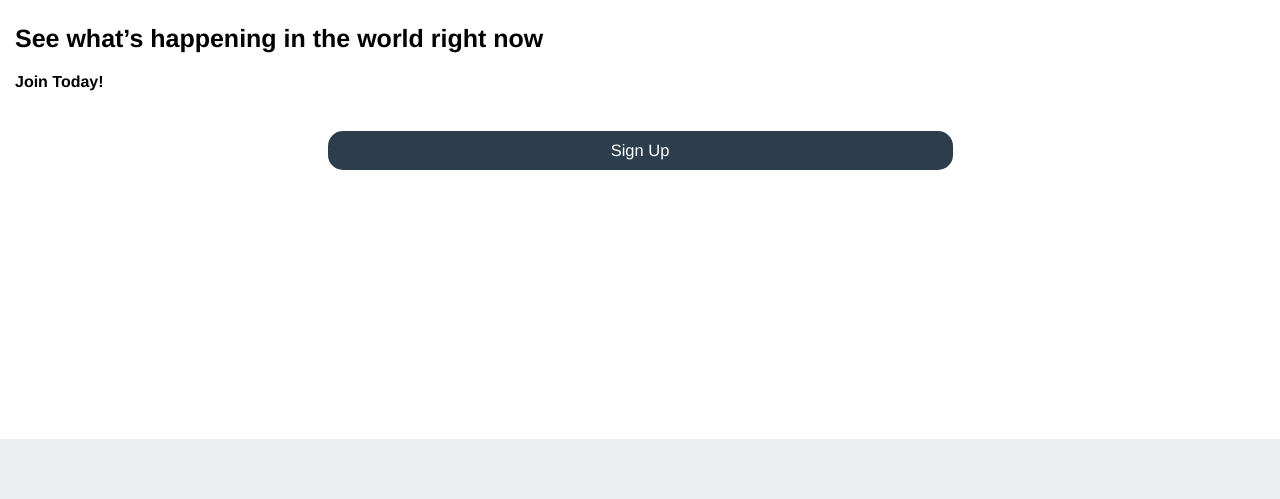
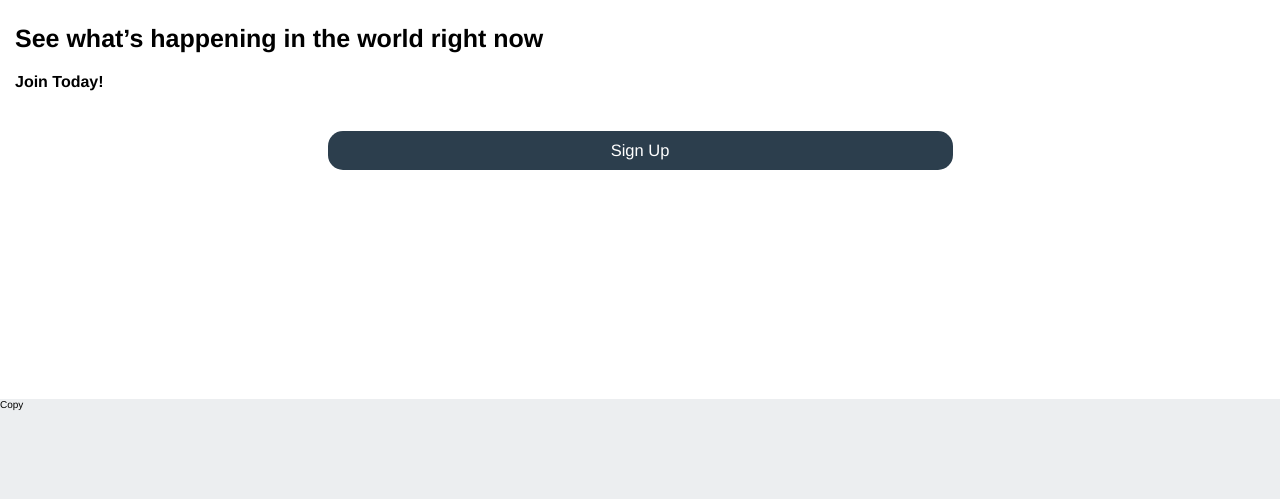
Before and after one commit to dragosbus/social-network, a Flask app: page / in a window 1280 px wide. Shown: the part 269-768 px from the top of the page. Run offline with Flask 2, Linux system fonts and the light colour scheme; some libraries are stand-ins or nearby versions.

Commit message:
init the footer

```diff
--- a/project/static/css/style.css
+++ b/project/static/css/style.css
@@ -184,7 +184,7 @@ button[disabled] {
 .sign {
   background: #fff;
   padding: 2.5rem 1.5rem;
-  height: 55vh;
+  height: 50vh;
 }
 
 .sign h2 {
--- a/project/templates/base.html
+++ b/project/templates/base.html
@@ -29,6 +29,9 @@
   </header>
   {% block content %}
   {% endblock %}
+  <footer>
+    Copy
+  </footer>
   <script src="{{url_for('static', filename='js/app.js')}}"></script>
 </body>
 </html>
```
